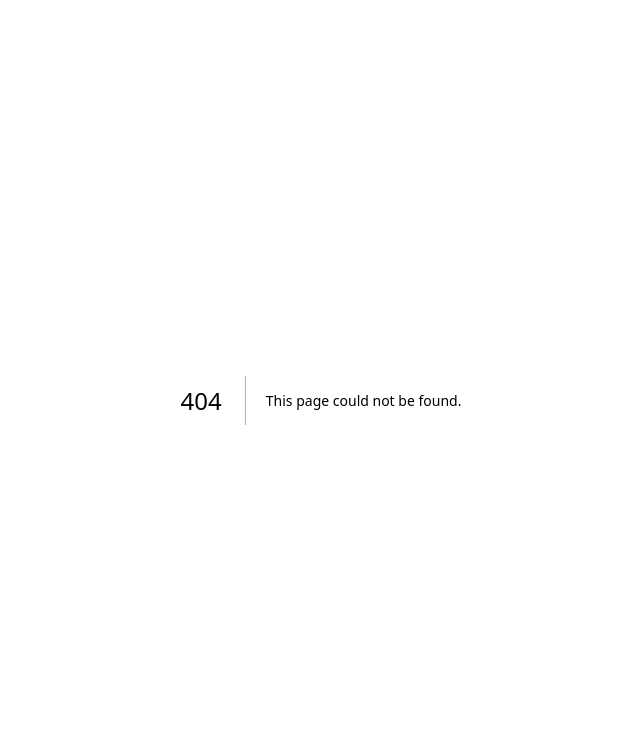
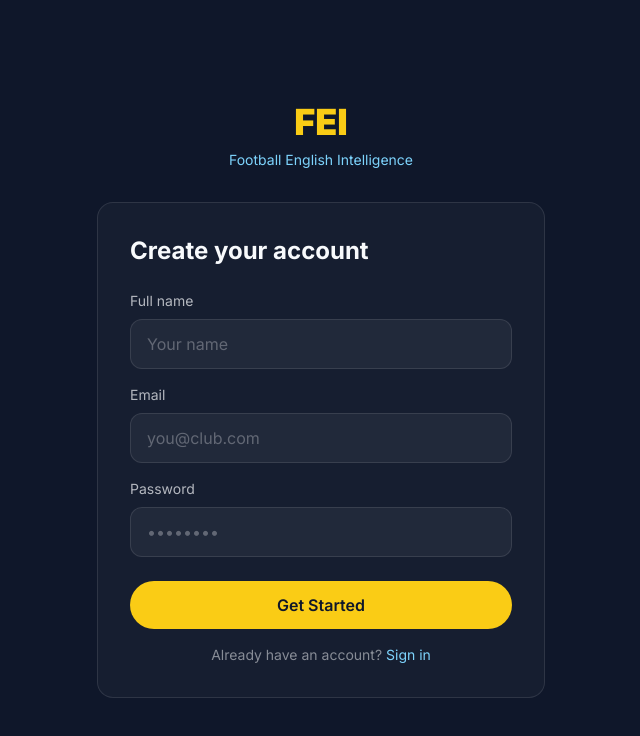
Before and after one commit to feifootball/fei-platform, a Next.js app: page /register in a window 1280 px wide. Before the commit this address had no page. Shown: the top 736 px of the page, without its empty margins (319-959 px from the left). Built offline with nearby package versions, Linux system fonts and the light colour scheme; no server answers.

Commit message:
auth: login, register y dashboard

```diff
--- /dev/null
+++ b/app/dashboard/page.tsx
@@ -0,0 +1,71 @@
+'use client'
+
+import { useEffect, useState } from 'react'
+import { createClient } from '@/lib/supabase'
+import { useRouter } from 'next/navigation'
+
+export default function DashboardPage() {
+  const [user, setUser] = useState<any>(null)
+  const [loading, setLoading] = useState(true)
+  const router = useRouter()
+  const supabase = createClient()
+
+  useEffect(() => {
+    async function getUser() {
+      const { data: { user } } = await supabase.auth.getUser()
+      if (!user) {
+        router.push('/login')
+      } else {
+        setUser(user)
+        setLoading(false)
+      }
+    }
+    getUser()
+  }, [])
+
+  async function handleLogout() {
+    await supabase.auth.signOut()
+    router.push('/')
+  }
+
+  if (loading) {
+    return (
+      <div className="flex min-h-screen items-center justify-center bg-fei-bg">
+        <p className="text-fei-sky">Loading...</p>
+      </div>
+    )
+  }
+
+  return (
+    <div className="min-h-screen bg-fei-bg px-6 py-12">
+      <div className="mx-auto max-w-4xl">
+        <div className="mb-8 flex items-center justify-between">
+          <div>
+            <span className="text-2xl font-black text-fei-yellow">FEI</span>
+            <span className="ml-2 text-sm text-fei-sky">Football English Intelligence</span>
+          </div>
+          <button
+            onClick={handleLogout}
+            className="rounded-full border border-fei-text/20 px-4 py-2 text-sm text-fei-text/60 hover:border-fei-text/40"
+          >
+            Sign out
+          </button>
+        </div>
+        <div className="rounded-2xl border border-fei-text/10 bg-fei-text/[0.03] p-8">
+          <h1 className="mb-2 text-3xl font-bold text-fei-text">
+            Welcome, {user?.user_metadata?.full_name || user?.email}
+          </h1>
+          <p className="text-fei-text/50">Your FEI dashboard is coming soon.</p>
+          <div className="mt-8 grid gap-4 sm:grid-cols-3">
+            {['Scout', 'Head Coach', 'Performance Analyst'].map(role => (
+              <div key={role} className="rounded-xl border border-fei-text/10 bg-fei-text/[0.03] p-6">
+                <p className="font-semibold text-fei-yellow">{role}</p>
+                <p className="mt-1 text-sm text-fei-sky">Coming soon</p>
+              </div>
+            ))}
+          </div>
+        </div>
+      </div>
+    </div>
+  )
+}
--- /dev/null
+++ b/app/login/page.tsx
@@ -0,0 +1,75 @@
+'use client'
+
+import { useState } from 'react'
+import { createClient } from '@/lib/supabase'
+import { useRouter } from 'next/navigation'
+
+export default function LoginPage() {
+  const [email, setEmail] = useState('')
+  const [password, setPassword] = useState('')
+  const [error, setError] = useState('')
+  const [loading, setLoading] = useState(false)
+  const router = useRouter()
+  const supabase = createClient()
+
+  async function handleLogin(e: React.FormEvent) {
+    e.preventDefault()
+    setLoading(true)
+    setError('')
+    const { error } = await supabase.auth.signInWithPassword({ email, password })
+    if (error) {
+      setError(error.message)
+      setLoading(false)
+    } else {
+      router.push('/dashboard')
+    }
+  }
+
+  return (
+    <div className="flex min-h-screen items-center justify-center bg-fei-bg px-6">
+      <div className="w-full max-w-md">
+        <div className="mb-8 text-center">
+          <span className="text-4xl font-black text-fei-yellow">FEI</span>
+          <p className="mt-2 text-sm text-fei-sky">Football English Intelligence</p>
+        </div>
+        <form onSubmit={handleLogin} className="rounded-2xl border border-fei-text/10 bg-fei-text/[0.03] p-8">
+          <h1 className="mb-6 text-2xl font-bold text-fei-text">Welcome back</h1>
+          {error && <p className="mb-4 rounded-lg bg-red-500/10 px-4 py-3 text-sm text-red-400">{error}</p>}
+          <div className="mb-4">
+            <label className="mb-2 block text-sm font-medium text-fei-text/70">Email</label>
+            <input
+              type="email"
+              value={email}
+              onChange={e => setEmail(e.target.value)}
+              required
+              className="w-full rounded-xl border border-fei-text/10 bg-fei-text/[0.05] px-4 py-3 text-fei-text placeholder-fei-text/30 focus:border-fei-yellow focus:outline-none"
+              placeholder="you@club.com"
+            />
+          </div>
+          <div className="mb-6">
+            <label className="mb-2 block text-sm font-medium text-fei-text/70">Password</label>
+            <input
+              type="password"
+              value={password}
+              onChange={e => setPassword(e.target.value)}
+              required
+              className="w-full rounded-xl border border-fei-text/10 bg-fei-text/[0.05] px-4 py-3 text-fei-text placeholder-fei-text/30 focus:border-fei-yellow focus:outline-none"
+              placeholder="••••••••"
+            />
+          </div>
+          <button
+            type="submit"
+            disabled={loading}
+            className="w-full rounded-full bg-fei-yellow py-3 font-semibold text-fei-bg transition-colors hover:bg-fei-yellow/90 disabled:opacity-50"
+          >
+            {loading ? 'Signing in...' : 'Sign in'}
+          </button>
+          <p className="mt-4 text-center text-sm text-fei-text/50">
+            Don't have an account?{' '}
+            <a href="/register" className="text-fei-sky hover:underline">Register</a>
+          </p>
+        </form>
+      </div>
+    </div>
+  )
+}
--- /dev/null
+++ b/app/register/page.tsx
@@ -0,0 +1,92 @@
+'use client'
+
+import { useState } from 'react'
+import { createClient } from '@/lib/supabase'
+import { useRouter } from 'next/navigation'
+
+export default function RegisterPage() {
+  const [email, setEmail] = useState('')
+  const [password, setPassword] = useState('')
+  const [name, setName] = useState('')
+  const [error, setError] = useState('')
+  const [loading, setLoading] = useState(false)
+  const router = useRouter()
+  const supabase = createClient()
+
+  async function handleRegister(e: React.FormEvent) {
+    e.preventDefault()
+    setLoading(true)
+    setError('')
+    const { error } = await supabase.auth.signUp({
+      email,
+      password,
+      options: { data: { full_name: name } }
+    })
+    if (error) {
+      setError(error.message)
+      setLoading(false)
+    } else {
+      router.push('/dashboard')
+    }
+  }
+
+  return (
+    <div className="flex min-h-screen items-center justify-center bg-fei-bg px-6">
+      <div className="w-full max-w-md">
+        <div className="mb-8 text-center">
+          <span className="text-4xl font-black text-fei-yellow">FEI</span>
+          <p className="mt-2 text-sm text-fei-sky">Football English Intelligence</p>
+        </div>
+        <form onSubmit={handleRegister} className="rounded-2xl border border-fei-text/10 bg-fei-text/[0.03] p-8">
+          <h1 className="mb-6 text-2xl font-bold text-fei-text">Create your account</h1>
+          {error && <p className="mb-4 rounded-lg bg-red-500/10 px-4 py-3 text-sm text-red-400">{error}</p>}
+          <div className="mb-4">
+            <label className="mb-2 block text-sm font-medium text-fei-text/70">Full name</label>
+            <input
+              type="text"
+              value={name}
+              onChange={e => setName(e.target.value)}
+              required
+              className="w-full rounded-xl border border-fei-text/10 bg-fei-text/[0.05] px-4 py-3 text-fei-text placeholder-fei-text/30 focus:border-fei-yellow focus:outline-none"
+              placeholder="Your name"
+            />
+          </div>
+          <div className="mb-4">
+            <label className="mb-2 block text-sm font-medium text-fei-text/70">Email</label>
+            <input
+              type="email"
+              value={email}
+              onChange={e => setEmail(e.target.value)}
+              required
+              className="w-full rounded-xl border border-fei-text/10 bg-fei-text/[0.05] px-4 py-3 text-fei-text placeholder-fei-text/30 focus:border-fei-yellow focus:outline-none"
+              placeholder="you@club.com"
+            />
+          </div>
+          <div className="mb-6">
+            <label className="mb-2 block text-sm font-medium text-fei-text/70">Password</label>
+            <input
+              type="password"
+              value={password}
+              onChange={e => setPassword(e.target.value)}
+              required
+              minLength={6}
+              className="w-full rounded-xl border border-fei-text/10 bg-fei-text/[0.05] px-4 py-3 text-fei-text placeholder-fei-text/30 focus:border-fei-yellow focus:outline-none"
+              placeholder="••••••••"
+            />
+          </div>
+          <button
+            type="submit"
+            disabled={loading}
+            className="w-full rounded-full bg-fei-yellow py-3 font-semibold text-fei-bg transition-colors hover:bg-fei-yellow/90 disabled:opacity-50"
+          >
+            {loading ? 'Creating account...' : 'Get Started'}
+          </button>
+          <p className="mt-4 text-center text-sm text-fei-text/50">
+            Already have an account?{' '}
+            <a href="/login" className="text-fei-sky hover:underline">Sign in</a>
+          </p>
+        </form>
+      </div>
+    </div>
+  )
+}
--- a/components/Navbar.tsx
+++ b/components/Navbar.tsx
@@ -9,10 +9,10 @@ export function Navbar() {
           </span>
         </a>
         <div className="flex items-center gap-3">
-          <a href="#login" className="rounded-full border border-fei-sky px-5 py-2 text-sm font-medium text-fei-sky transition-colors hover:bg-fei-sky/10">
+          <a href="/login" className="rounded-full border border-fei-sky px-5 py-2 text-sm font-medium text-fei-sky transition-colors hover:bg-fei-sky/10">
             Login
           </a>
-          <a href="#get-started" className="rounded-full bg-fei-yellow px-5 py-2 text-sm font-semibold text-fei-bg transition-colors hover:bg-fei-yellow/90">
+          <a href="/register" className="rounded-full bg-fei-yellow px-5 py-2 text-sm font-semibold text-fei-bg transition-colors hover:bg-fei-yellow/90">
             Get Started
           </a>
         </div>
--- /dev/null
+++ b/lib/supabase.ts
@@ -0,0 +1,8 @@
+import { createBrowserClient } from '@supabase/ssr'
+
+export function createClient() {
+  return createBrowserClient(
+    process.env.NEXT_PUBLIC_SUPABASE_URL!,
+    process.env.NEXT_PUBLIC_SUPABASE_ANON_KEY!
+  )
+}
--- a/package.json
+++ b/package.json
@@ -9,6 +9,8 @@
     "lint": "eslint"
   },
   "dependencies": {
+    "@supabase/ssr": "^0.12.0",
+    "@supabase/supabase-js": "^2.108.2",
     "next": "16.2.9",
     "react": "19.2.4",
     "react-dom": "19.2.4"
```
Also changed, not shown: 1 other file (tests, documents, lock files or other folders).
